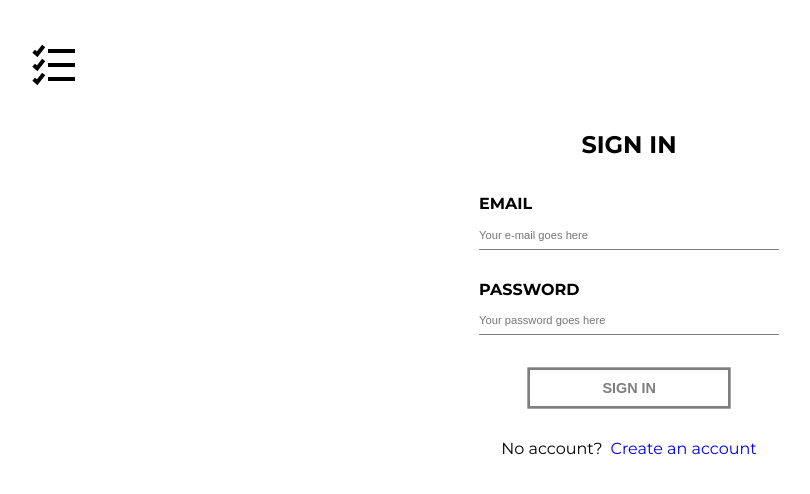
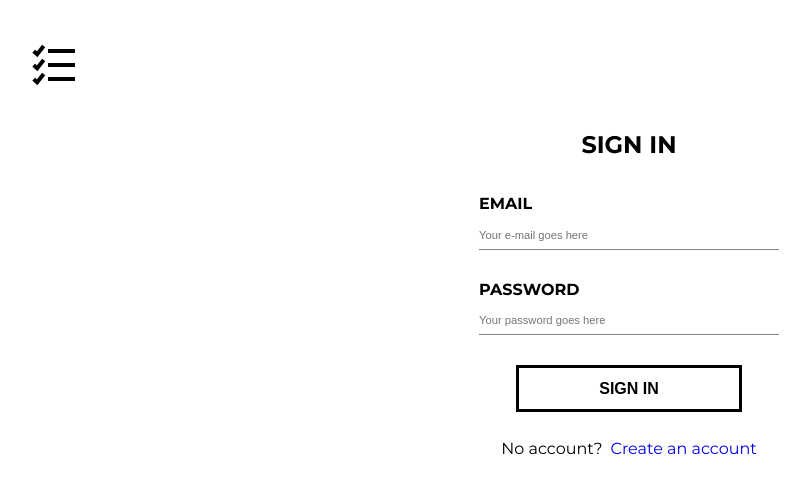
Before and after one commit to damianziobro/tasks, a React app: page /signin in a window 1280 px wide. Shown: the top 494 px of the page, without its empty margins (11-821 px from the left). Built offline with nearby package versions, Linux system fonts and the light colour scheme.

Commit message:
Refactored SignIn form from custom form to Formik form

```diff
--- a/package.json
+++ b/package.json
@@ -22,6 +22,7 @@
     "eslint-plugin-flowtype": "2.39.1",
     "extract-text-webpack-plugin": "3.0.2",
     "file-loader": "1.1.5",
+    "formik": "^0.11.11",
     "fs-extra": "3.0.1",
     "html-webpack-plugin": "2.29.0",
     "jest": "20.0.4",
@@ -44,7 +45,8 @@
     "webpack": "3.8.1",
     "webpack-dev-server": "2.9.4",
     "webpack-manifest-plugin": "1.3.2",
-    "whatwg-fetch": "2.0.3"
+    "whatwg-fetch": "2.0.3",
+    "yup": "^0.25.1"
   },
   "scripts": {
     "start": "node scripts/start.js",
--- a/src/containers/SignIn/SignIn.css
+++ b/src/containers/SignIn/SignIn.css
@@ -43,16 +43,14 @@
     font-weight: 700;
     font-size: 1em;
     color: #000000;
+    cursor: pointer;
     transition: .3s;
-    transform: scale(1);
-    cursor: pointer;
     background-color: #ffffff;
 }
 
-.submitBtn:disabled {
-    opacity: 0.5;
-    cursor: not-allowed;
-    transform: scale(0.9);
+.submitBtn:hover {
+    color: #ffffff;
+    background-color: #000000;
 }
 
 .redirect {
@@ -64,3 +62,8 @@
     padding-left: .5em;
     text-decoration: none;
 }
+
+.error {
+    font-size: .8em;
+    text-transform: none;
+}
--- a/src/containers/SignIn/SignIn.js
+++ b/src/containers/SignIn/SignIn.js
@@ -1,40 +1,16 @@
 import React, { Component } from 'react';
 import { connect } from 'react-redux';
 import { Link } from 'react-router-dom';
+import { withFormik, Form, Field } from 'formik';
+import * as Yup from 'yup';
 
 import { signIn, tryAutoSignIn } from '../../store/actions';
-import { isValid } from '../../shared/utility';
 
-import Error from '../../components/UI/Error/Error';
 import Loader from '../../components/UI/Loader/Loader';
 
 import styles from './SignIn.css';
 
 class SignIn extends Component {
-    state = {
-      form: {
-        inputs: {
-          email: {
-            value: '',
-            validation: {
-              required: true,
-              isEmail: true,
-            },
-            valid: false,
-          },
-          password: {
-            value: '',
-            validation: {
-              required: true,
-              minLength: 8,
-            },
-            valid: false,
-          },
-        },
-        valid: false,
-      },
-    };
-
   componentWillMount() {
     const { onTryAutoSignIn } = this.props;
     onTryAutoSignIn();
@@ -48,106 +24,52 @@ class SignIn extends Component {
     }
   }
 
-    handleInputChange = (event) => {
-      const form = { ...this.state.form };
-      const inputs = { ...this.state.form.inputs };
-      const input = {
-        ...inputs[event.target.name],
-      };
-
-      input.value = event.target.value;
-      input.valid = isValid(input.value, input.validation);
-      inputs[event.target.name] = input;
-
-      let formIsValid = true;
-      for (const inputIdentifier in inputs) {
-        formIsValid = inputs[inputIdentifier].valid && formIsValid;
-      }
-
-      form.inputs = inputs;
-      form.valid = formIsValid;
-
-      this.setState({ form });
-    }
-
-    handleFormSubmit = (event) => {
-      event.preventDefault();
-      const { email, password } = this.state.form.inputs;
-
-      this.props.onSignIn(email.value, password.value);
-
-      this.setState({
-        form: {
-          inputs: {
-            email: {
-              value: '',
-              validation: {
-                required: true,
-                isEmail: true,
-              },
-              valid: false,
-            },
-            password: {
-              value: '',
-              validation: {
-                required: true,
-                minLength: 8,
-              },
-              valid: false,
-            },
-          },
-          valid: false,
-        },
-      });
-    };
-
   render() {
-      const { valid } = this.state.form;
-      const { email, password } = this.state.form.inputs;
-      const { error, isLoading } = this.props;
+    const {
+      isLoading,
+      errors,
+      touched,
+      isSubmitting,
+    } = this.props;
 
     return (
-        <form onSubmit={this.handleFormSubmit} className={styles.form} autoComplete="off">
+      <Form className={styles.form}>
         <h2 className={styles.heading}>Sign In</h2>
         <label htmlFor="email" className={styles.label}>
           Email
-            <input
-              id="email"
+          <Field
             name="email"
             type="email"
             placeholder="Your e-mail goes here"
-              value={email.value}
-              onChange={this.handleInputChange}
             className={styles.input}
           />
+          { touched.email && errors.email && <p className={styles.error}>{errors.email}</p> }
         </label>
         <label htmlFor="password" className={styles.label}>
           Password
-            <input
-              id="password"
+          <Field
             name="password"
             type="password"
             placeholder="Your password goes here"
-              value={password.value}
-              onChange={this.handleInputChange}
             className={styles.input}
           />
+          {
+            touched.password
+            && errors.password
+            && <p className={styles.error}>{errors.password}</p>
+          }
         </label>
-          {error && <Error errorMessage={error} />}
         {isLoading && <Loader />}
-          <input
-            type="submit"
-            value="Sign In"
-            disabled={!valid}
-            className={styles.submitBtn}
-          />
+        <button type="submit" disabled={isSubmitting} className={styles.submitBtn}>
+          Sign In
+        </button>
         <span className={styles.redirect}>
             No account?
           <Link to="/register" className={styles.redirectLink}>
               Create an account
           </Link>
         </span>
-        </form>
+      </Form>
     );
   }
 }
@@ -163,4 +85,25 @@ const mapDispatchToProps = dispatch => ({
   onTryAutoSignIn: () => dispatch(tryAutoSignIn()),
 });
 
-export default connect(mapStateToProps, mapDispatchToProps)(SignIn);
+
+const SignInFormik = withFormik({
+  mapPropsToValues() {
+    return {
+      email: '',
+      password: '',
+    };
+  },
+  validationSchema: Yup.object().shape({
+    email: Yup.string().email().required(),
+    password: Yup.string().min(8).required(),
+  }),
+  handleSubmit({ email, password }, {
+    props, resetForm, setSubmitting,
+  }) {
+    props.onSignIn(email, password);
+    resetForm();
+    setSubmitting();
+  },
+})(SignIn);
+
+export default connect(mapStateToProps, mapDispatchToProps)(SignInFormik);
```
Also changed, not shown: 1 other file (tests, documents, lock files or other folders). Lines whose indentation alone changed are shown as unchanged.
